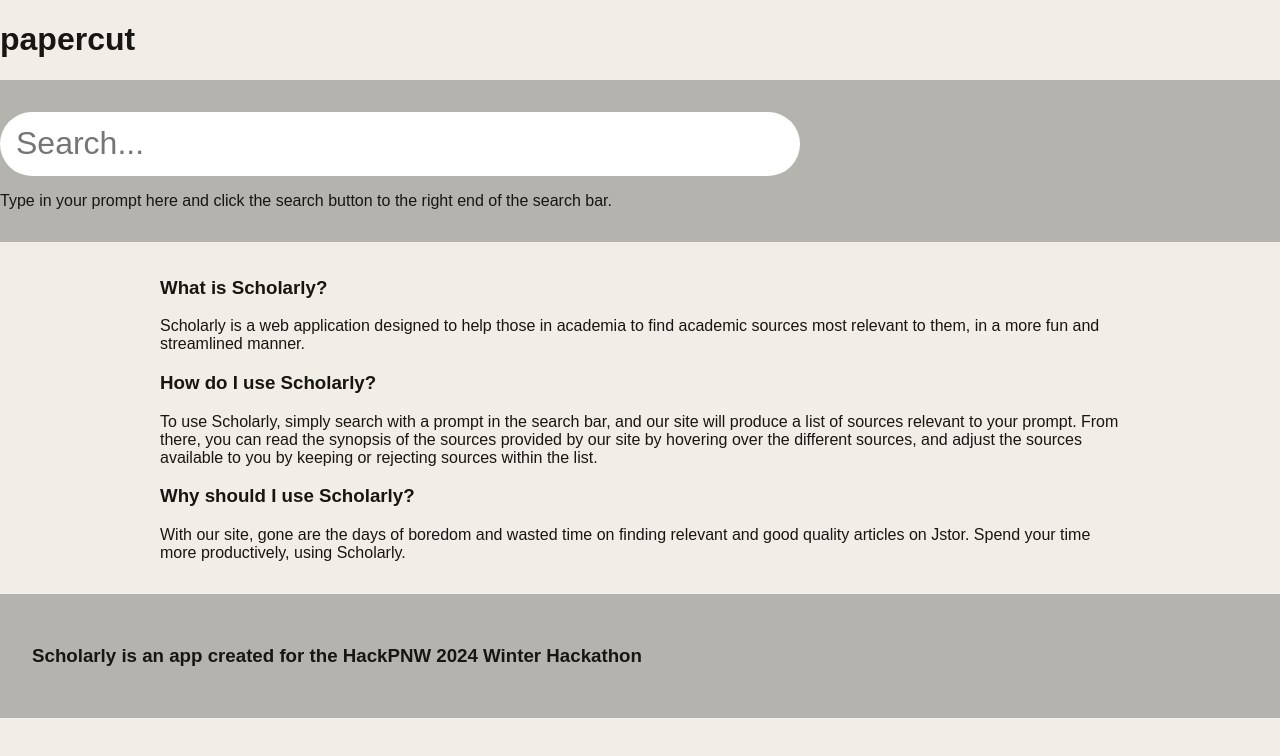
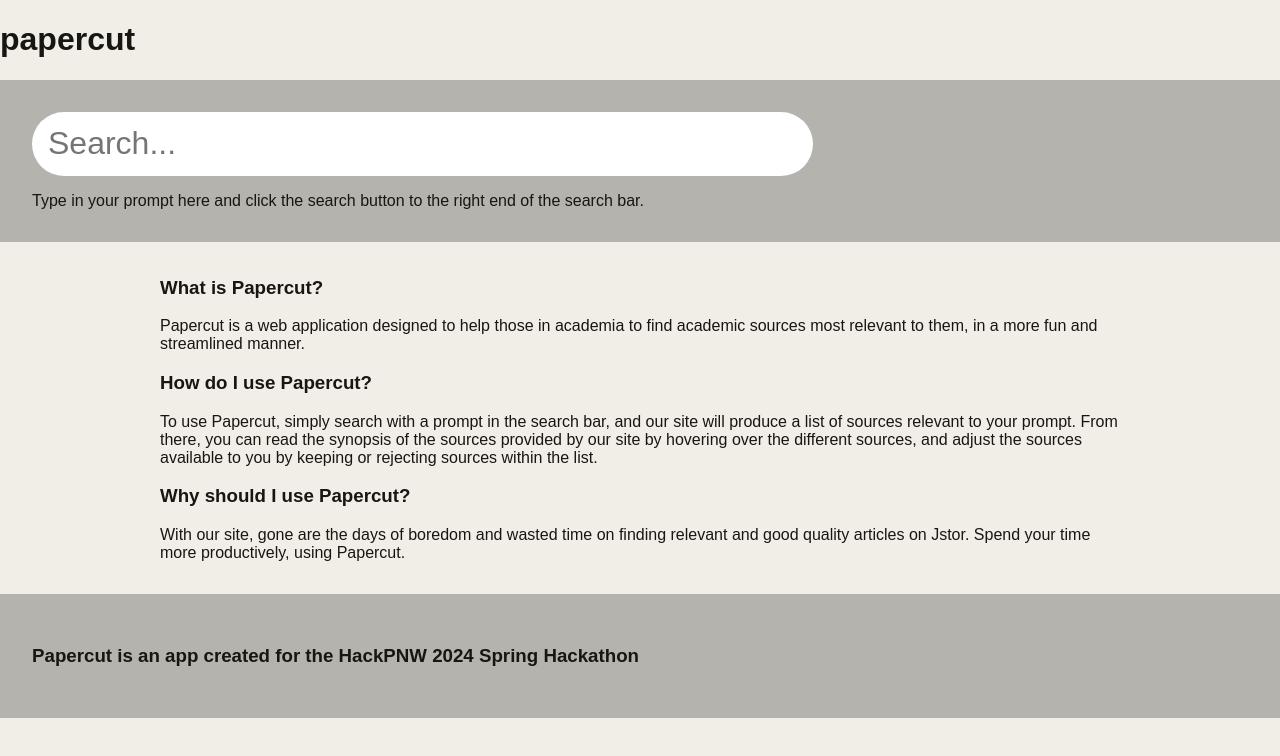
Before and after one commit to refact0r/papercut, a SvelteKit app: page /about in a window 1280 px wide. Shown: the top 756 px of the page. Built offline with nearby package versions, Linux system fonts and the light colour scheme; a web font is replaced by a local one.

Commit message:
text changes

```diff
--- a/src/routes/about/+page.svelte
+++ b/src/routes/about/+page.svelte
@@ -12,31 +12,31 @@
 	<p>Type in your prompt here and click the search button to the right end of the search bar.</p>
 </div>
 <div class="desc">
-	<h3>What is Scholarly?</h3>
+	<h3>What is Papercut?</h3>
 	<p>
-		Scholarly is a web application designed to help those in academia to find academic sources most
+		Papercut is a web application designed to help those in academia to find academic sources most
 		relevant to them, in a more fun and streamlined manner.
 	</p>
-	<h3>How do I use Scholarly?</h3>
+	<h3>How do I use Papercut?</h3>
 	<p>
-		To use Scholarly, simply search with a prompt in the search bar, and our site will produce a
+		To use Papercut, simply search with a prompt in the search bar, and our site will produce a
 		list of sources relevant to your prompt. From there, you can read the synopsis of the sources
 		provided by our site by hovering over the different sources, and adjust the sources available to
 		you by keeping or rejecting sources within the list.
 	</p>
-	<h3>Why should I use Scholarly?</h3>
+	<h3>Why should I use Papercut?</h3>
 	<p>
 		With our site, gone are the days of boredom and wasted time on finding relevant and good quality
-		articles on Jstor. Spend your time more productively, using Scholarly.
+		articles on Jstor. Spend your time more productively, using Papercut.
 	</p>
 </div>
 <div class="footer">
-	<h3>Scholarly is an app created for the HackPNW 2024 Winter Hackathon</h3>
+	<h3>Papercut is an app created for the HackPNW 2024 Spring Hackathon</h3>
 </div>
 
 <style lang="scss">
 	.searchbar {
-		padding: 2rem 0rem 1rem 0rem;
+		padding: 2rem 0rem 1rem 2rem;
 		background-color: rgba(0, 0, 0, 0.25);
 	}
 	input[type='text'] {
```
